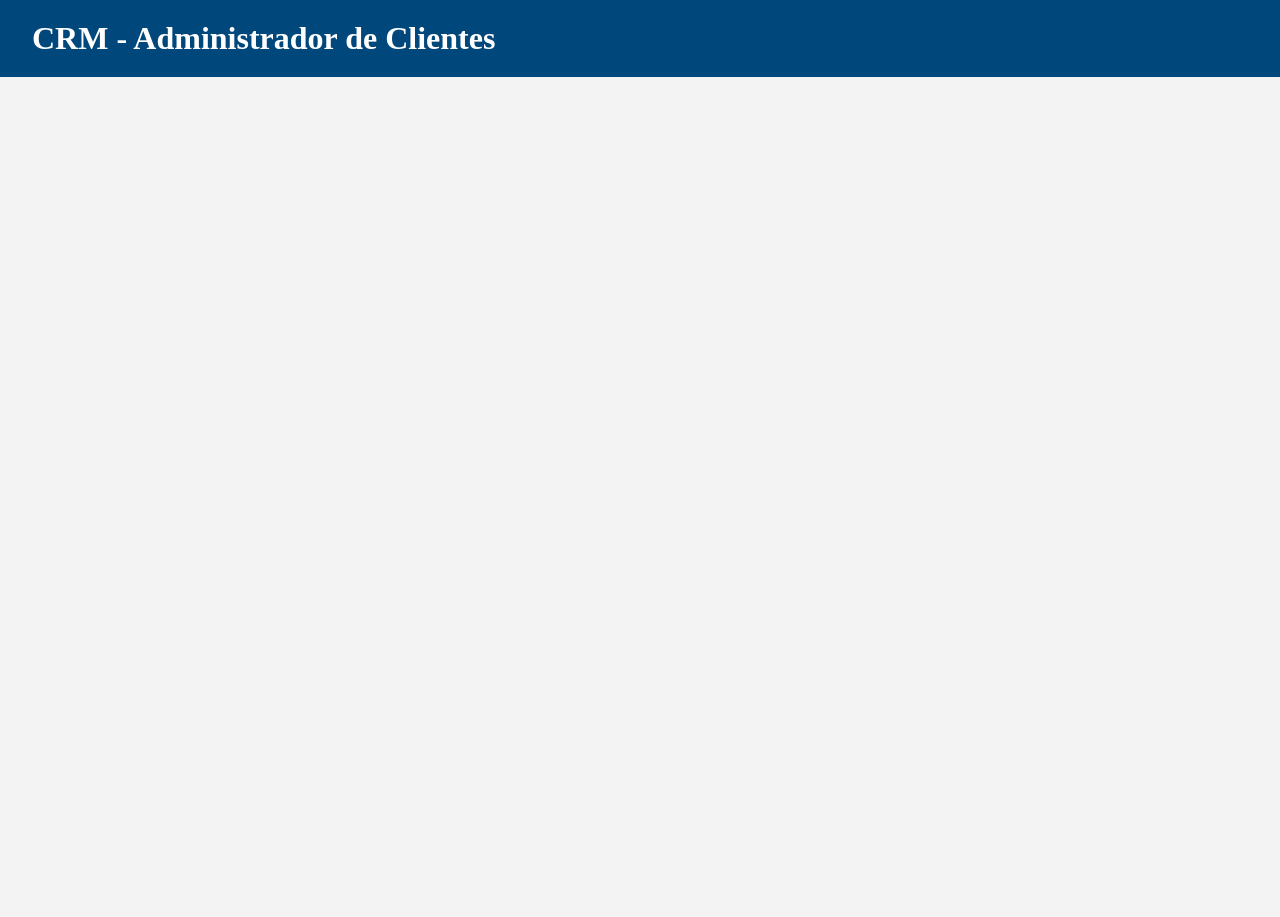
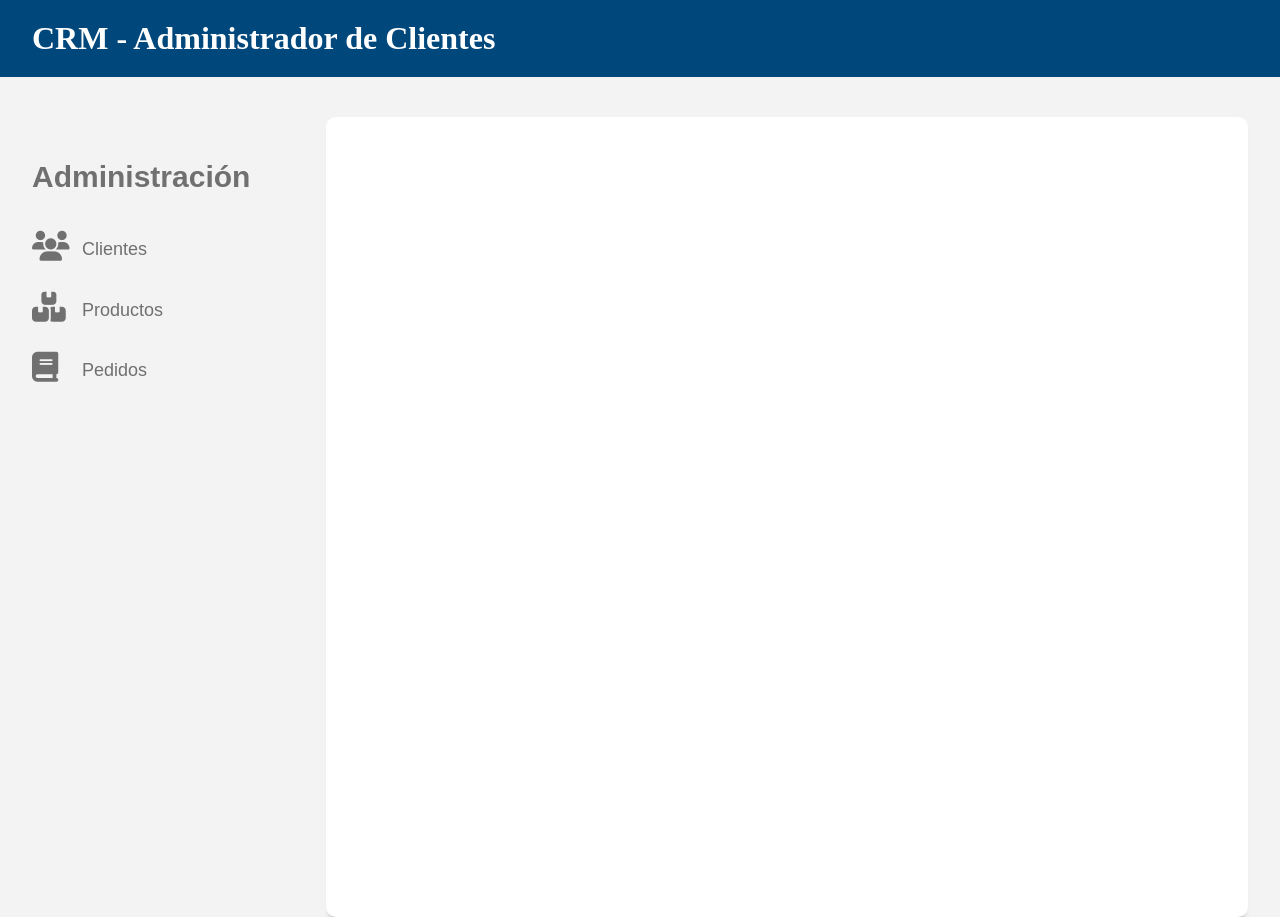
Before and after one commit to Lekanda/cliente-restApi, a React (Create React App) app: page / in a window 1280 px wide. Before the commit the page ends 800 px from the top, so only its background shows below. Built offline with nearby package versions, Linux system fonts and the light colour scheme.

Commit message:
Crear la barra lateral

```diff
--- a/src/App.js
+++ b/src/App.js
@@ -2,11 +2,20 @@
 
 // Importar el Layout
 import Header from './componentes/layout/Header';
+import Navegacion from './componentes/layout/Navegacion';
 
 function App() {
   return(
     <Fragment>
       <Header />
+
+      <div class="grid contenedor contenido-principal">
+          <Navegacion />
+
+          <main class="caja-contenido col-9">
+              {/* // TODO: Routing a los diferentes componentes */}
+          </main>
+      </div>
     </Fragment>
 
   )
--- /dev/null
+++ b/src/componentes/layout/Navegacion.js
@@ -0,0 +1,17 @@
+import React from 'react';
+
+const Navegacion = () => {
+    return (
+        <aside class="sidebar col-3">
+            <h2>Administración</h2>
+
+            <nav class="navegacion">
+                <a href="index.html" className="clientes">Clientes</a>
+                <a href="productos.html" className="productos">Productos</a>
+                <a href="pedidos.html" className="pedidos">Pedidos</a>
+            </nav>
+        </aside>
+     );
+}
+
+export default Navegacion;
```
